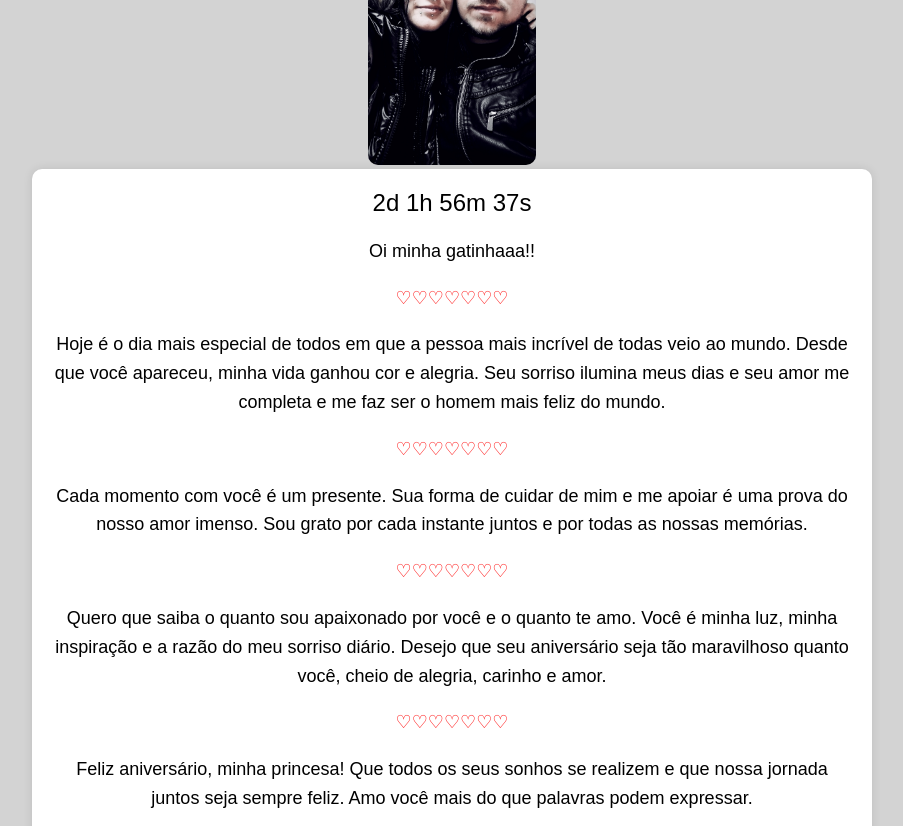
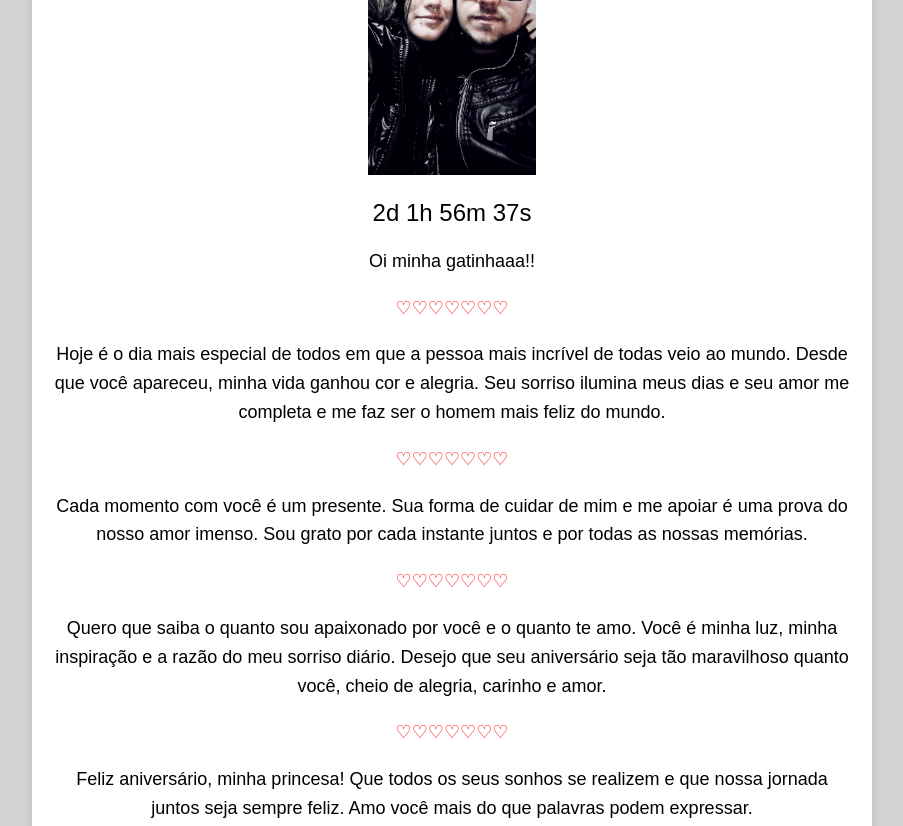
Before and after one commit to leandro905Berck/feliz_aniversario_momo, a plain HTML site: page index.html in a window 1280 px wide. Shown: the top 826 px of the page, without its empty margins (188-1091 px from the left). Drawn offline with Linux system fonts and the light colour scheme.

Commit message:
Atualizar o index.html

```diff
--- a/index.html
+++ b/index.html
@@ -30,6 +30,7 @@
             position: relative;
             max-width: 100%;
             margin: auto;
+            margin-bottom: 20px; /* Espaço abaixo do slideshow */
         }
         .mySlides {
             display: none;
@@ -47,7 +48,7 @@
         }
         .countdown {
             font-size: 24px;
-            margin-bottom: 20px;
+            margin-top: 20px; /* Espaço acima da contagem regressiva */
         }
         .red-heart {
             color: red;
@@ -64,7 +65,7 @@
 </head>
 <body>
 
-
+    <div class="container">
         <div class="slideshow-container">
             <div class="mySlides">
                 <img src="images/foto1.jpg" alt="Foto 1">
@@ -88,7 +89,7 @@
                 <img src="images/foto7.jpg" alt="Foto 7">
             </div>
         </div>
-<div class="container">
+
         <div id="countdown" class="countdown"></div>
 
         <div class="text">
```
